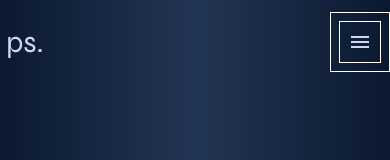
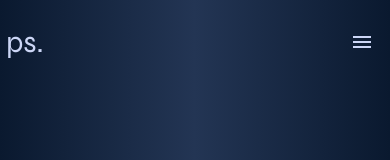
Before and after one commit to paridhishah96/paridhiShahPortfolio, a plain HTML site: page index.html in a window 390 px wide. Shown: the top 160 px of the page. Drawn offline with nearby package versions, Linux system fonts and the light colour scheme.

Commit message:
small fix on border of ham menu

```diff
--- a/styles/sass/partials/_mediaQueries.scss
+++ b/styles/sass/partials/_mediaQueries.scss
@@ -22,7 +22,6 @@
             display: block;
             cursor: pointer;
             padding: 0.4rem;
-            border: solid white 1px;
 
         }
         .hamburgerNav {
```
Also changed, not shown: styles/style.css.
